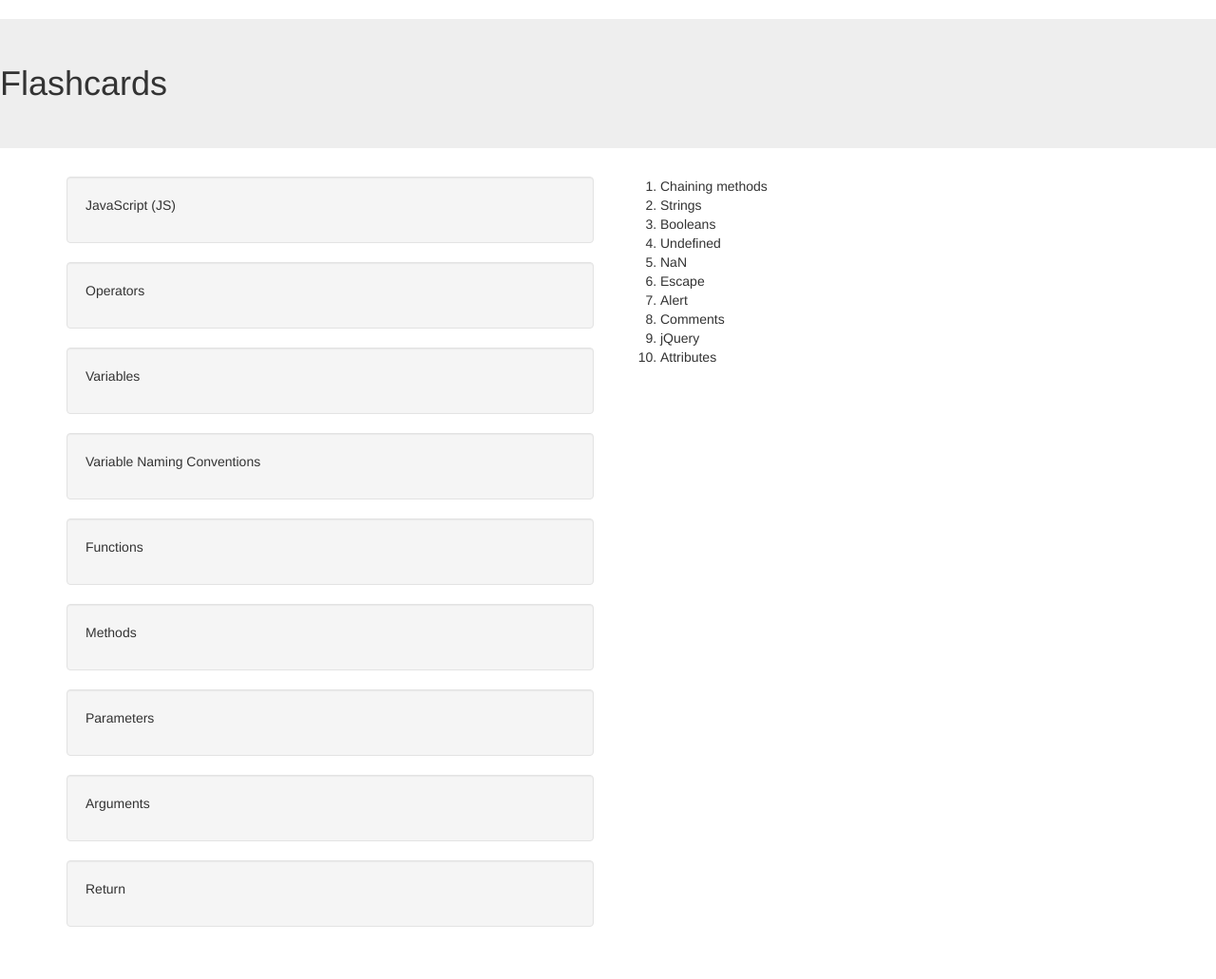
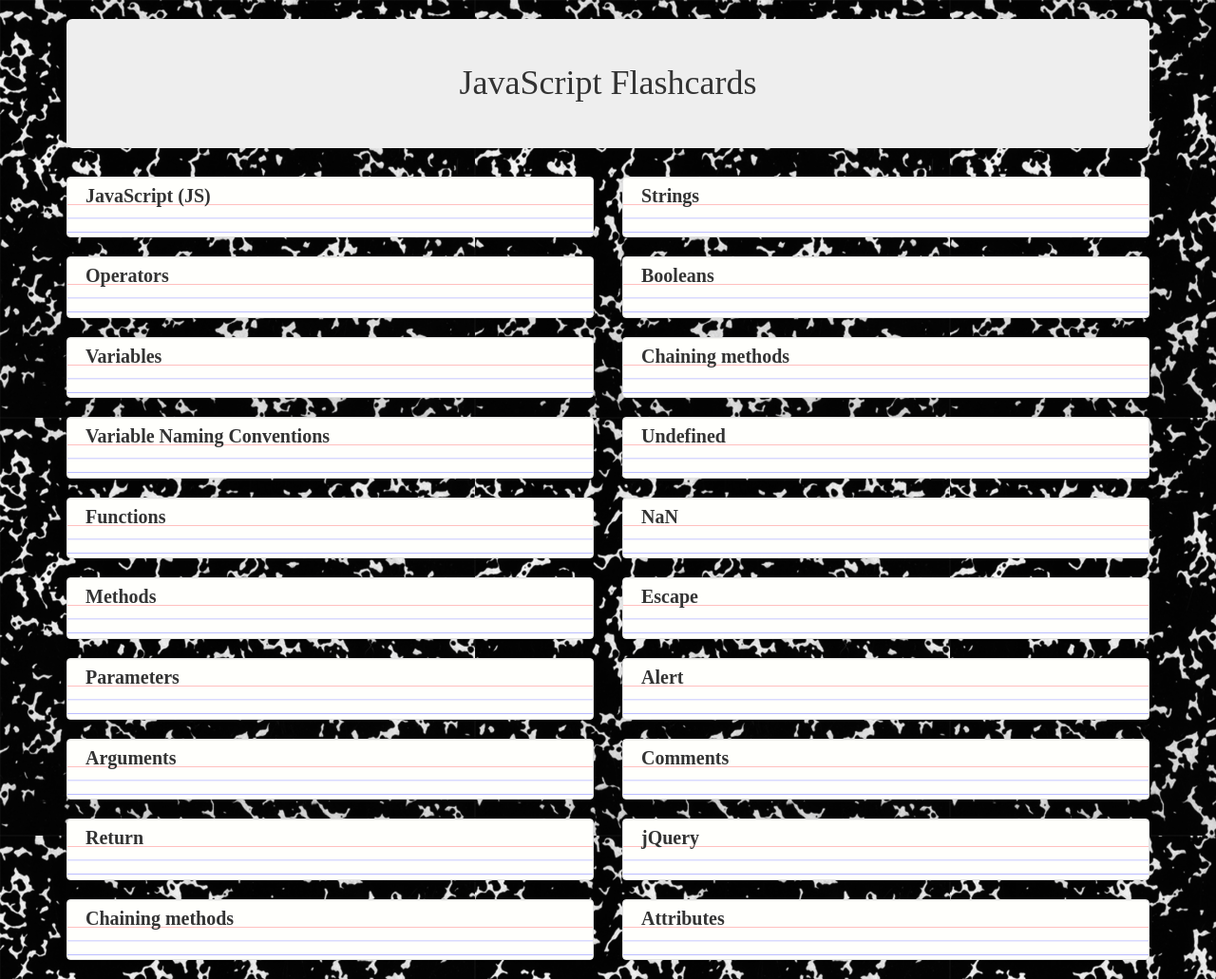
Before and after one commit to ChrisMCrow/flashcard, a plain HTML site: page index.html in a window 1280 px wide. Shown: the whole page at 95% size. Before the commit the page ends 996 px from the top, so only its background shows below. Drawn offline with Linux system fonts and the light colour scheme.

Commit message:
both columns updated, with several design elements added.

```diff
--- a/css/styles.css
+++ b/css/styles.css
@@ -1,6 +1,27 @@
+body {
+  background-image: url("../img/notebook.png");
+  font-family: Chalkduster;
+  font-weight: bold;
+  font-size: 20px;
+
+}
+
+.well {
+  background-image: url("../img/flashcard.png");
+  background-color: grey;
+  background-blend-mode: screen;
+  padding-top: 5px;
+
+}
+
 .front {
 }
 
 .back {
   display: none;
+  font-size: 20.5px;
 }
+
+.jumbotron {
+  text-align: center;
+}
--- a/index.html
+++ b/index.html
@@ -8,8 +8,8 @@
     <title>JS Flashcards</title>
   </head>
   <body>
-    <h1 class="jumbotron">Flashcards</h1>
     <div class="container">
+      <h1 class="jumbotron">JavaScript Flashcards</h1>
       <div class="row">
         <div class="col-md-6">
           <div class="well">
@@ -57,20 +57,90 @@
             <p class="back">function myFunction() {</p>
             <p class="back">  return value;}</p>
           </div>
+          <div class="well">
+            <p class="front">Chaining methods</p>
+            <div class="back">
+              <p>Until now we have been writing jQuery statements one at a time (one after the other). However, there is a technique called chaining, that allows us to run multiple jQuery commands, one after the other, on the same element(s).Tip: This way, browsers do not have to find the same element(s) more than once. To chain an action, you simply append the action to the previous action. The following example chains together the css(), slideUp(), and slideDown() methods. The "p1" element first changes to red, then it slides up, and then it slides down:</p>
+              <p>Example: $("#p1").css("color", "red").slideUp(2000).slideDown(2000); </p>
+            </div>
+          </div>
         </div>
         <div class="col-md-6">
-          <ol>
-            <li>Chaining methods</li>
-            <li>Strings</li>
-            <li>Booleans</li>
-            <li>Undefined</li>
-            <li>NaN</li>
-            <li>Escape</li>
-            <li>Alert</li>
-            <li>Comments</li>
-            <li>jQuery</li>
-            <li>Attributes</li>
-          </ol>
+          <div class="well">
+            <p class="front">Strings</p>
+            <div class="back">
+              <p>JavaScript strings are used for storing and manipulating text.</p>
+              <p>A JavaScript string is zero or more characters written inside quotes.</p>
+              <p>var carname = "Volvo XC60";  // Double quotes or var carname = 'Volvo XC60';  // Single quotes</p>
+            </div>
+          </div>
+          <div class="well">
+            <p class="front">Booleans</p>
+            <div class="back">
+              <p>A JavaScript Boolean represents one of two values: true or false.</p>
+              <p>Example: $("#p1").css("color", "red").slideUp(2000).slideDown(2000); </p>
+            </div>
+          </div>
+          <div class="well">
+            <p class="front">Chaining methods</p>
+            <div class="back">
+              <p>Until now we have been writing jQuery statements one at a time (one after the other). However, there is a technique called chaining, that allows us to run multiple jQuery commands, one after the other, on the same element(s).Tip: This way, browsers do not have to find the same element(s) more than once. To chain an action, you simply append the action to the previous action. The following example chains together the css(), slideUp(), and slideDown() methods. The "p1" element first changes to red, then it slides up, and then it slides down:</p>
+              <p>Boolean(10 > 9)        // returns true</p>
+            </div>
+          </div>
+          <div class="well">
+            <p class="front">Undefined</p>
+            <div class="back">
+              <p>The undefined property indicates that a variable has not been assigned a value.</p>
+            </div>
+          </div>
+          <div class="well">
+            <p class="front">NaN</p>
+            <div class="back">
+              <p>The NaN property represents "Not-a-Number" value. This property indicates that a value is not a legal number.</p>
+            </div>
+          </div>
+          <div class="well">
+            <p class="front">Escape</p>
+            <div class="back">
+              <p>This function makes a string portable, so it can be transmitted across any network to any computer that supports ASCII characters.</p>
+              <p>Example: escape(string) but is not longer used. Instead use encodeURI()</p>
+            </div>
+          </div>
+          <div class="well">
+            <p class="front">Alert</p>
+            <div class="back">
+              <p>The alert() method displays an alert box with a specified message and an OK button.</p>
+              <p>An alert box is often used if you want to make sure information comes through to the user.</p>
+              <p>alert("Hello! I am an alert box!")</p>
+            </div>
+          </div>
+          <div class="well">
+            <p class="front">Comments</p>
+            <div class="back">
+              <p>To write without affecting code</p>
+              <p>Single line comments start with // </p>
+            </div>
+          </div>
+          <div class="well">
+            <p class="front">jQuery</p>
+            <div class="back">
+              <p>jQuery is a lightweight, "write less, do more", JavaScript library.</p>
+              <p>The purpose of jQuery is to make it much easier to use JavaScript on your website.</p>
+            </div>
+          </div>
+          <div class="well">
+            <p class="front">Attributes</p>
+            <div class="back">
+              <p>Attributes provide additional information about HTML elements.</p>
+              <ul>
+                <li>All HTML elements can have attributes</li>
+                <li>Attributes provide additional information about an element</li>
+                <li>Attributes are always specified in the start tag</li>
+                <li>Attributes usually come in name/value pairs like: name="value"</li>
+              </ul>
+            </div>
+          </div>
         </div>
       </div>
     </div>
```
Also changed, not shown: img/flashcard.png (added), img/notebook.png (added).
